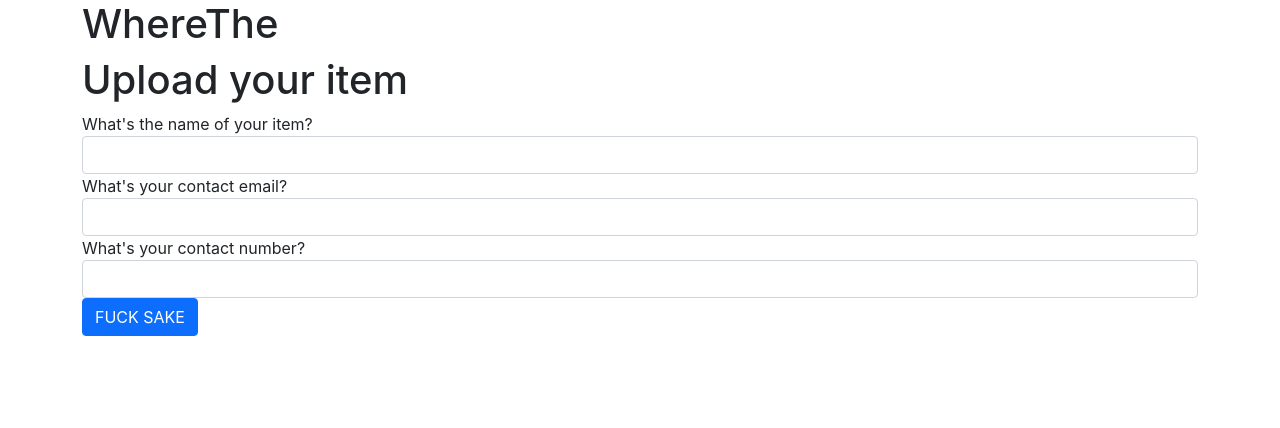
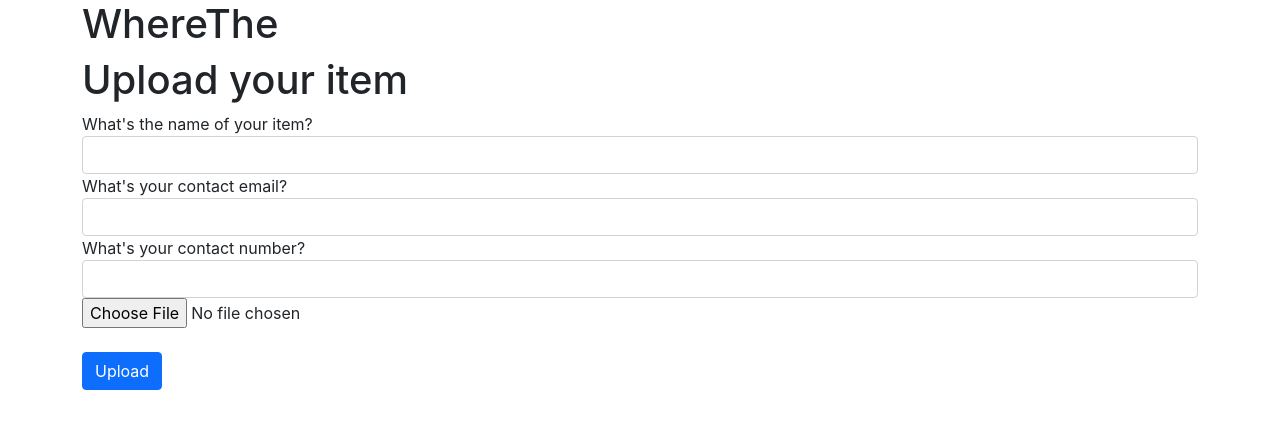
Before and after one commit to vincentho627/ic-hello-world-frontend, a React (Create React App) app: page /upload in a window 1280 px wide. Shown: the top 428 px of the page. Built offline with nearby package versions, Linux system fonts and the light colour scheme.

Commit message:
added image take in for items upload page

```diff
--- a/src/views/UploadView.js
+++ b/src/views/UploadView.js
@@ -7,16 +7,29 @@ function UploadView() {
   const [contactEmail, setContactEmail] = useState("");
   const [contactNumber, setContactNumber] = useState("");
   const [date, setDate] = useState("");
+  const [image, setImage] = useState('');
+  const [imageShow, setImageShow] = useState('');
 
   async function uploadItem() {
     var name = $("#name")[0].value;
     var contactEmail = $("#contactEmail")[0].value;
     var contactNumber = $("#contactNumber")[0].value;
 
+    if (name == "" || contactEmail == "" || contactNumber == "") {
+      Swal.fire({icon: 'error', title: 'Oops...', text: 'You haven\'t filled up your details!'});
+      return;
+    }
+
+    const formData = new FormData();
+    formData.append("image", image[0]);
+
+    formData.append("contactEmail", contactEmail);
+    formData.append("contactNumber", contactNumber);
+    formData.append("name", name);
+
     let response = await fetch("http://127.0.0.1:5000/upload", {
       method: "POST",
-      body: JSON.stringify({"contactEmail": contactEmail, "contactNumber": contactNumber, "name": name}),
-      headers: new Headers({"content-type": "application/json"})
+      body: formData,
     });
 
     console.log(response);
@@ -28,6 +41,8 @@ function UploadView() {
         $("#name")[0].value = "";
         $("#contactEmail")[0].value = "";
         $("#contactNumber")[0].value = "";
+        setImageShow('');
+        setImage('');
         await Swal.fire({icon: 'success', title: 'Uploaded', text: 'Hope the item finds its owner!'});
       } else {
         await Swal.fire({icon: 'error', title: 'Oops...', text: 'Something went wrong!'});
@@ -36,21 +51,32 @@ function UploadView() {
 
   }
 
+  function upload(e) {
+        setImage(e.target.files);
+        if (e.target.files.length != 0) {
+          setImageShow(URL.createObjectURL(e.target.files[0]));
+        }
+    }
+
   return (<div>
     <h1>Upload your item</h1>
     <div className="form-group">
       <label htmlFor="name">What's the name of your item?</label>
-      <input type="text" name="name" id="name" className="form-control"/>
+      <input type="text" name="name" id="name" className="form-control" required/>
     </div>
     <div className="form-group">
       <label htmlFor="contactEmail">What's your contact email?</label>
-      <input type="text" name="contactEmail" id="contactEmail" className="form-control"/>
+      <input type="text" name="contactEmail" id="contactEmail" className="form-control" required/>
     </div>
     <div className="form-group">
       <label htmlFor="contactNumber">What's your contact number?</label>
-      <input type="text" name="contactNumber" id="contactNumber" className="form-control"/>
+      <input type="text" name="contactNumber" id="contactNumber" className="form-control" required/>
     </div>
-    <button onClick={uploadItem} className="btn btn-primary">FUCK SAKE</button>
+    <input type="file" name="file" accept="image/*" onChange={e => upload(e)}/>
+    <br />
+    <img src={imageShow} style={{ maxWidth: '100px', maxHeight: '100px' }} alt=""></img>
+    <br />
+    <button onClick={uploadItem} className="btn btn-primary">Upload</button>
   </div>);
 }
 
```
